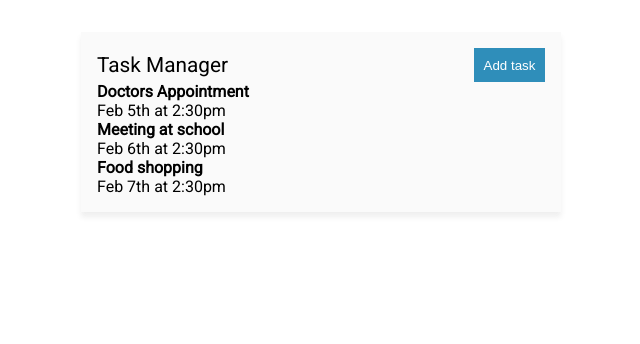
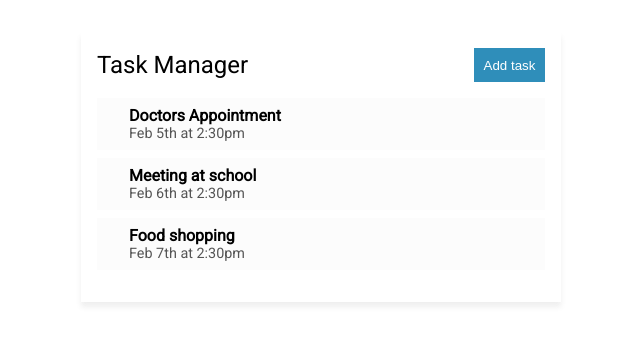
Before and after one commit to devkhaldi/task-manager, a React (Create React App) app: page / in a window 1280 px wide. Shown: the top 344 px of the page, without its empty margins (319-959 px from the left). Built offline with nearby package versions, Linux system fonts and the light colour scheme.

Commit message:
Task style

```diff
--- a/src/components/Task.js
+++ b/src/components/Task.js
@@ -1,8 +1,8 @@
-const Task = ({ task }) => {
+const Task = ({ task: { title, date } }) => {
     return (
         <div className='task'>
-            <h4>{task.title}</h4>
-            <p>{task.date}</p>
+            <h4>{title}</h4>
+            <p>{date}</p>
         </div>
     )
 }
--- a/src/index.css
+++ b/src/index.css
@@ -11,7 +11,7 @@ body {
 }
 .container {
     width: 30rem;
-    background: #fafafa;
+
     padding: 1rem;
     margin-top: 2rem;
     box-shadow: 0 5px 5px rgba(100, 100, 100, 0.1);
@@ -22,8 +22,8 @@ header {
     align-items: center;
 }
 header h1 {
-    font-size: 1.3rem;
     font-weight: 100;
+    font-size: 1.5rem;
 }
 header button {
     margin-left: auto;
@@ -33,3 +33,20 @@ header button {
     cursor: pointer;
     padding: 0.6rem;
 }
+
+/* Tasks */
+.tasks {
+    margin: 1rem 0;
+}
+.task {
+    padding: 0.5rem 2rem;
+    margin: 0.5rem 0;
+    background: #fcfcfc;
+}
+.task h3 {
+    font-weight: 400;
+}
+.task p {
+    color: #555;
+    font-size: 0.9rem;
+}
```
